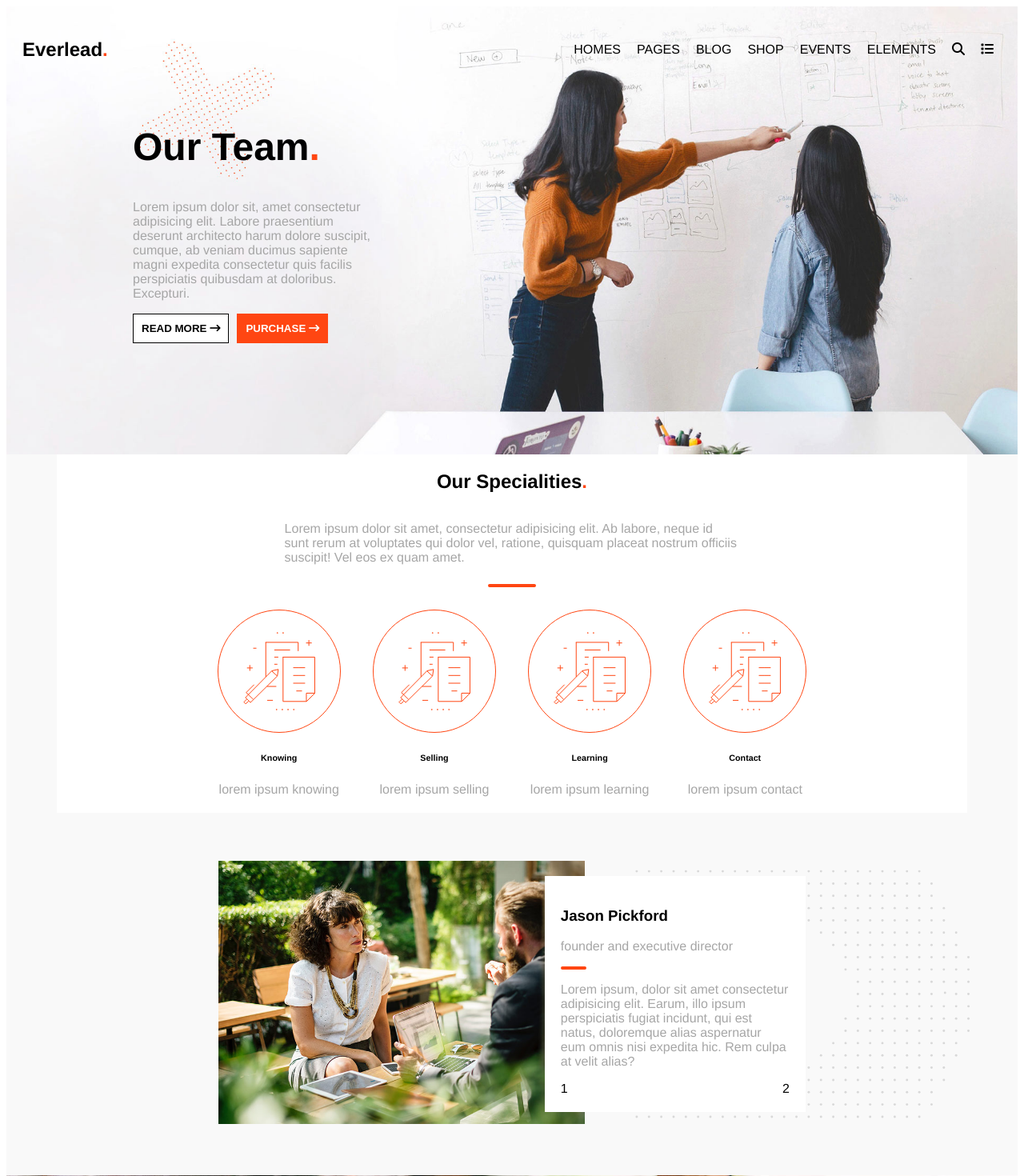
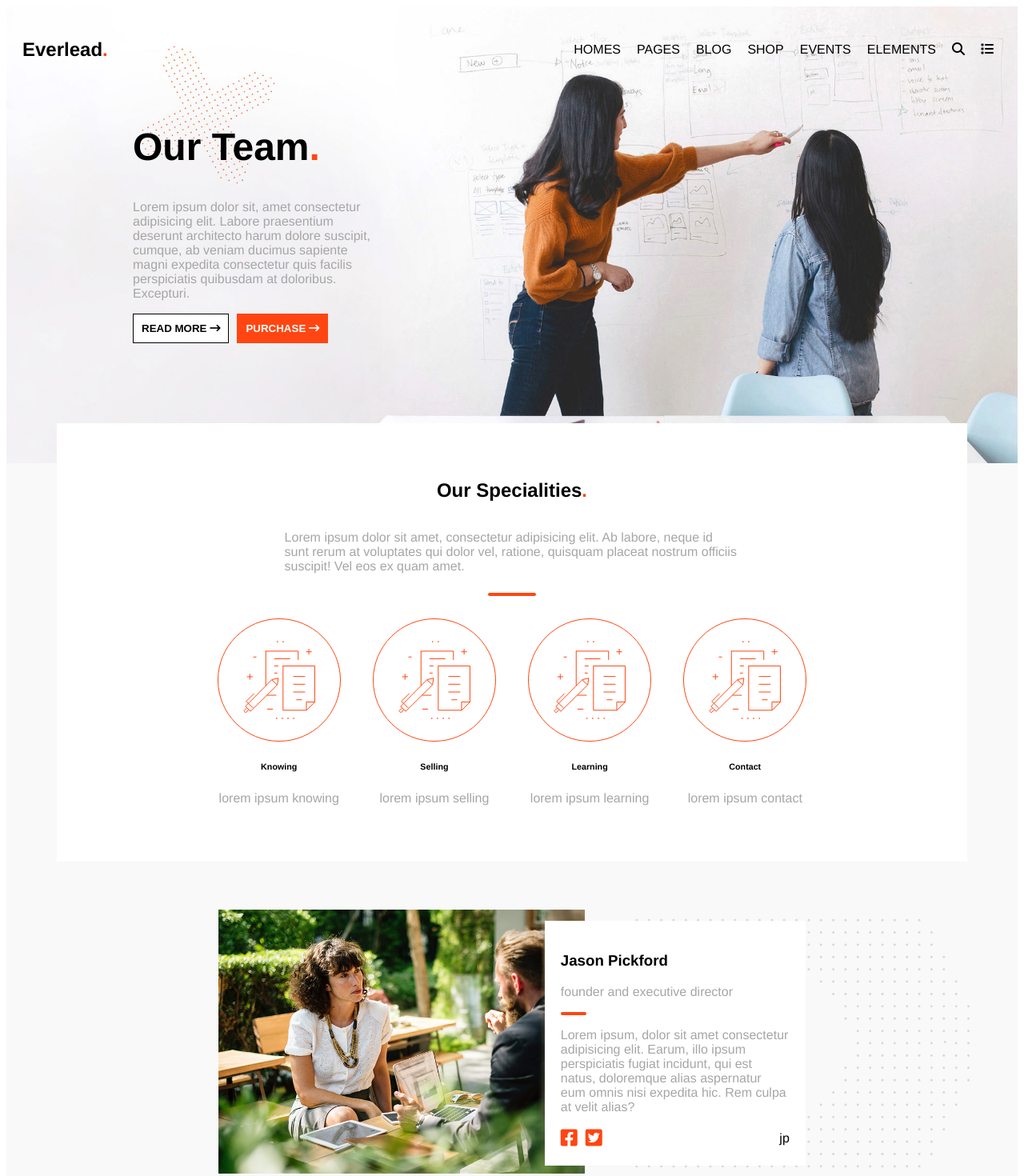
Before and after one commit to magnusson17/proj-html-vuejs, a Vue app: page / in a window 1280 px wide. Shown: the top 1470 px of the page at 80% size. Built offline with nearby package versions, Linux system fonts and the light colour scheme.

Commit message:
general adjustment

```diff
--- a/src/components/HeaderComp.vue
+++ b/src/components/HeaderComp.vue
@@ -1,9 +1,9 @@
 <template>
-    <div class="header_comp_1st_div h_70vh">
+    <div class="header_comp_1st_div">
         <NavBar/>
         <div class="w_50">
             <div class="header_comp_1st_div__row">
-                <div class="w_50">
+                <div class="w_50 mb_150">
                     <h2 class="text_capitalize fs_3em">
                         our team<span class="text_ff4612">.</span>
                     </h2>
--- a/src/components/cssComp/style.scss
+++ b/src/components/cssComp/style.scss
@@ -87,8 +87,20 @@
     margin-top: 60px;
 }
 
+.mb_10 {
+    margin-bottom: 10px;
+}
+
 .mb_20 {
     margin-bottom: 20px;
+}
+
+.mb_150 {
+    margin-bottom: 150px;
+}
+
+.mr_10 {
+    margin-right: 10px;
 }
 
 .my_10 {
@@ -104,6 +116,11 @@
 .my_60 {
     margin-top: 60px;
     margin-bottom: 60px;
+}
+
+.mx_10 {
+    margin-right: 10px;
+    margin-left: 10px;
 }
 
 .mx_20 {
@@ -139,6 +156,11 @@
 .py_20 {
     padding-top: 20px;
     padding-bottom: 20px;
+}
+
+.py_50 {
+    padding-top: 50px;
+    padding-bottom: 50px;
 }
 
 .px_20 {
@@ -192,6 +214,14 @@
 
 .fs_1_2em {
     font-size: 1.2em;
+}
+
+.fs_1_5em {
+    font-size: 1.5em;
+}
+
+.fs_2em {
+    font-size: 2em;
 }
 
 .fs_3em {
--- a/src/components/subFolder/subMainFolder/SectionDd.vue
+++ b/src/components/subFolder/subMainFolder/SectionDd.vue
@@ -1,5 +1,5 @@
 <template>
-    <div class="section_dd_1st_div bg_gray p_20">
+    <div class="section_dd_1st_div bg_gray p_60">
         <div class="section_dd_1st_div__row">
 
             <div @click="lessIndexBe()">
@@ -8,12 +8,12 @@
 
             <div class="section_dd_1st_div__row__col w_50">
                 <!-- <img :src="`../../../assets/img/${this.testimonials[this.indexBe].img}`" alt="img"> -->
-                <img src="../../../assets/img/h3-img-04.png" alt="img">
+                <img src="../../../assets/img/h3-img-04.png" alt="img" class="mb_10">
                 <h4 class="text_white text_capitalize">
                     {{this.testimonials[this.indexBe].name}}
                 </h4>
                 <p class="text_white">
-                    {{this.testimonials[this.indexBe].quote}}
+                    "{{this.testimonials[this.indexBe].quote}}"
                 </p>
                 <div class="w_100 pallini_slider">
                     <div
@@ -21,7 +21,7 @@
                     v-for="(element, index) in testimonials"
                     :key="index"
                     :class="(index == indexBe) ? 'text_white' : '' ">
-                        <i class="fa-solid fa-circle fs_2em"></i>
+                        <i class="fa-solid fa-circle fs_1.5em"></i>
                     </div>
                 </div>
             </div>
@@ -97,4 +97,8 @@ export default {
 .pallini_slider {
     @include displayFlexBasic(flex, row, center, center);
 }
+
+h4 {
+    margin: 0;
+}
 </style>
--- a/src/components/subFolder/subMainFolder/subSectionAa/PartOne.vue
+++ b/src/components/subFolder/subMainFolder/subSectionAa/PartOne.vue
@@ -1,6 +1,6 @@
 <template>
 <!-- components -> subFolder -> subMainFolder -> subSectionAacc -> PartOne.vue -->
-    <div class="part_one_1st_div">
+    <div class="part_one_1st_div bg_white py_50">
         <div class="part_one_1st_div__container1">
             <h2 class="text_capitalize">
                 our specialities<span class="text_ff4612">.</span>
@@ -69,9 +69,9 @@ export default {
     @include displayFlexBasic(flex, column, center, center);
 }
 
-// .part_one_1st_div {
-//     margin-top: -50px;
-// }
+.part_one_1st_div {
+    margin-top: -50px;
+}
 
 .part_one_1st_div__container2 {
     @include displayFlexBasic(flex, row, center, center);
--- a/src/components/subFolder/subMainFolder/subSectionAa/PartTwo.vue
+++ b/src/components/subFolder/subMainFolder/subSectionAa/PartTwo.vue
@@ -19,11 +19,12 @@
                 Lorem ipsum, dolor sit amet consectetur adipisicing elit. Earum, illo ipsum perspiciatis fugiat incidunt, qui est natus, doloremque alias aspernatur eum omnis nisi expedita hic. Rem culpa at velit alias?
             </p>
             <div class="part_two_1st_div__container2__link_and_signiature">
-                <div>
-                    1
+                <div class="fs_1_5em text_ff4612">
+                    <i class="fa-brands fa-facebook-square mr_10"></i>
+                    <i class="fa-brands fa-twitter-square mr_10"></i>
                 </div>
                 <div>
-                    2
+                    jp
                 </div>
             </div>
         </div>
```
